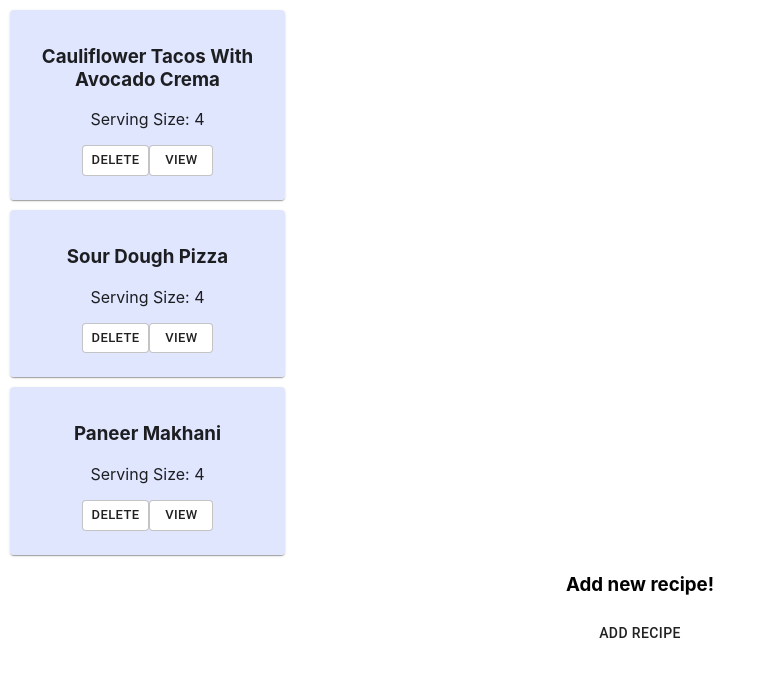
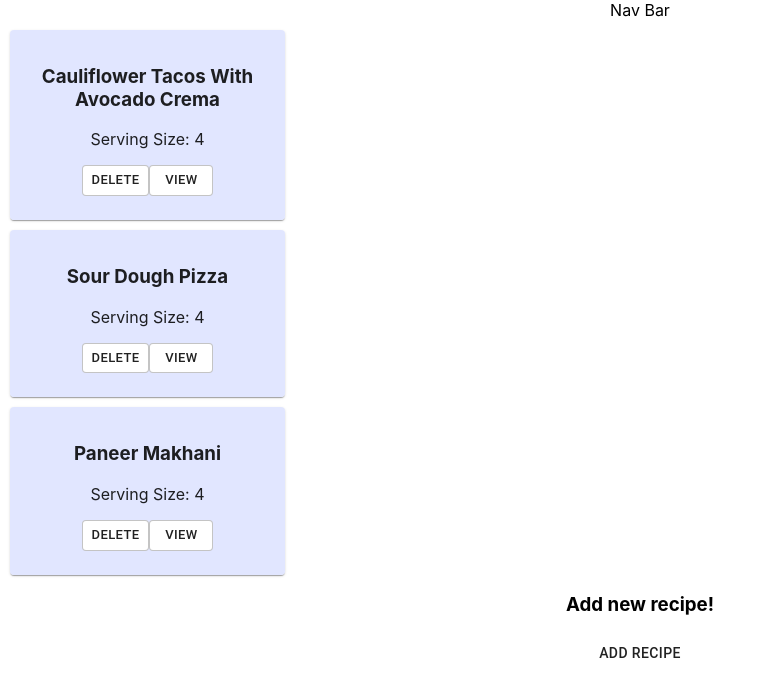
Before and after one commit to elim04/recipe-app, a React (Create React App) app: page / in a window 1280 px wide. Shown: the top 696 px of the page, without its empty margins (0-767 px from the left). Built offline with nearby package versions, Linux system fonts and the light colour scheme.

Commit message:
import nav into app.tsx

```diff
--- a/src/components/App.tsx
+++ b/src/components/App.tsx
@@ -2,7 +2,7 @@ import React, { useState, useEffect } from "react";
 import { Button } from "@material-ui/core";
 
 import { BrowserRouter as Router, Switch, Link, Route } from "react-router-dom";
-
+import NavBar from "./NavBar/NavBar";
 import RecipeList from "./RecipeList";
 import NewRecipe from "./NewRecipe/NewRecipe";
 import RecipeCard from "./RecipeCard/RecipeCard";
@@ -40,6 +40,7 @@ const App: React.FC = () => {
   return (
     <Router>
       <div className="App">
+        <NavBar />
         <Switch>
           <Route exact path="/">
             <RecipeList recipesData={recipes} deleteRecipe={deleteRecipe} />
```
